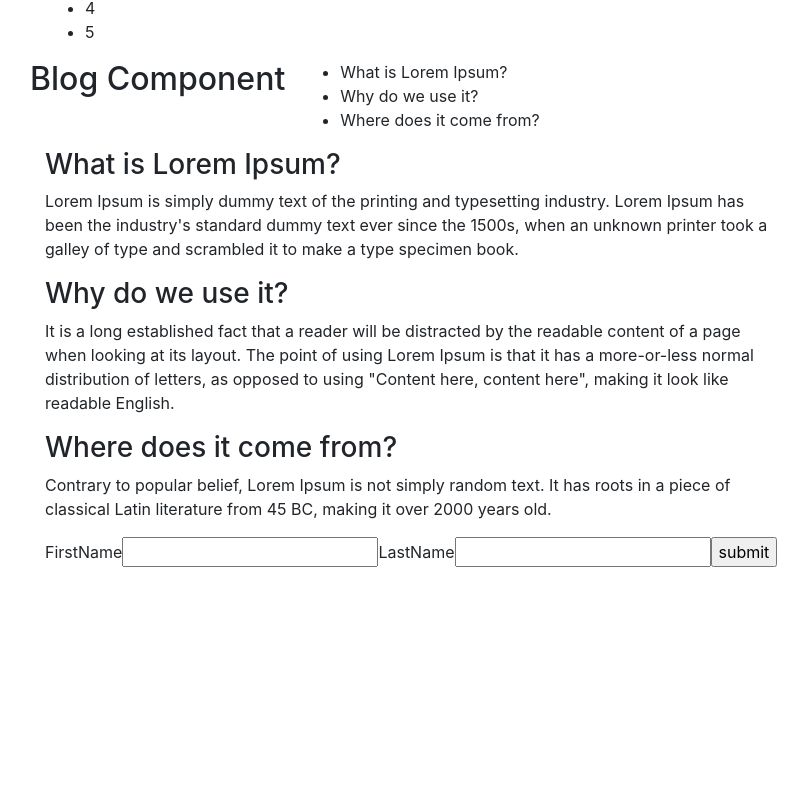
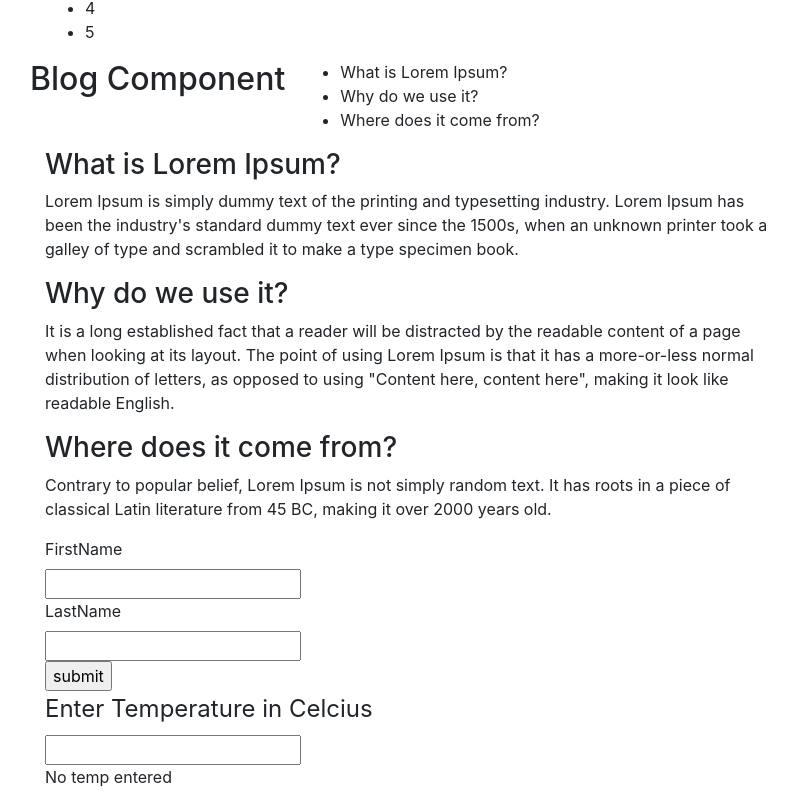
Before and after one commit to slaterslater/react-docs, a React (Create React App) app: page / in a window 1280 px wide. Shown: the part 446-1251 px from the top of the page, without its empty margins (40-848 px from the left). Before the commit the page ends 1018 px from the top, so only its background shows below. Built offline with nearby package versions, Linux system fonts and the light colour scheme.

Commit message:
Lifting State Up

```diff
--- a/src/App.js
+++ b/src/App.js
@@ -224,16 +224,55 @@ class NameForm extends React.Component {
 
   render(){
     return (
+      <div class="row">
         <form onSubmit={this.handleSubmit}>
+          <div class="col-md-4">
             <label>FirstName</label>
             <input type="text" name="firstName" value={this.state.firstName} onChange={this.handleChange} />
+          </div>
+          <div class="col-md-4">
             <label>LastName</label>
             <input type="text" name="lastName" value={this.state.lastName} onChange={this.handleChange} />
+          </div>
+          <div class="col-md-4">
             <input type="submit" value="submit" />
+          </div>
         </form>
+      </div>
     );
   }
 } // NameForm
+
+// 10. Lifting State Up
+function BoilingVerdict(props){
+  let temp = parseFloat(props.celcius);
+  let verdict = (temp >= 100) ? ["Yes", ""] : ["No", "not"];
+  return <p>{(!isNaN(temp)) ? `${verdict[0]}, the water would ${verdict[1]} boil.`:`No temp entered`}</p>
+}
+
+class TempCalculator extends React.Component {
+  constructor(props){
+    super(props);
+    this.state = {temperature:''}
+    this.handleChange = this.handleChange.bind(this);
+  }
+
+  handleChange(event){
+    this.setState({temperature: event.target.value});
+  }
+
+  render(){
+    return (
+      <div class="row">
+        <fieldset class="col-md-4">
+          <legend>Enter Temperature in Celcius</legend>
+          <input type="text" value={this.state.temperature} onChange={this.handleChange} />
+          <BoilingVerdict celcius={this.state.temperature} />
+        </fieldset>
+      </div>
+    );
+  }
+}
 
 // Dummy Data
 const tony = {
@@ -262,6 +301,7 @@ function App() {
     <NumberList numbers={numArray} />
     <Blog posts={posts} />
     <NameForm />
+    <TempCalculator />
   </>
   );
 }
```
Lines whose indentation alone changed are shown as unchanged.
